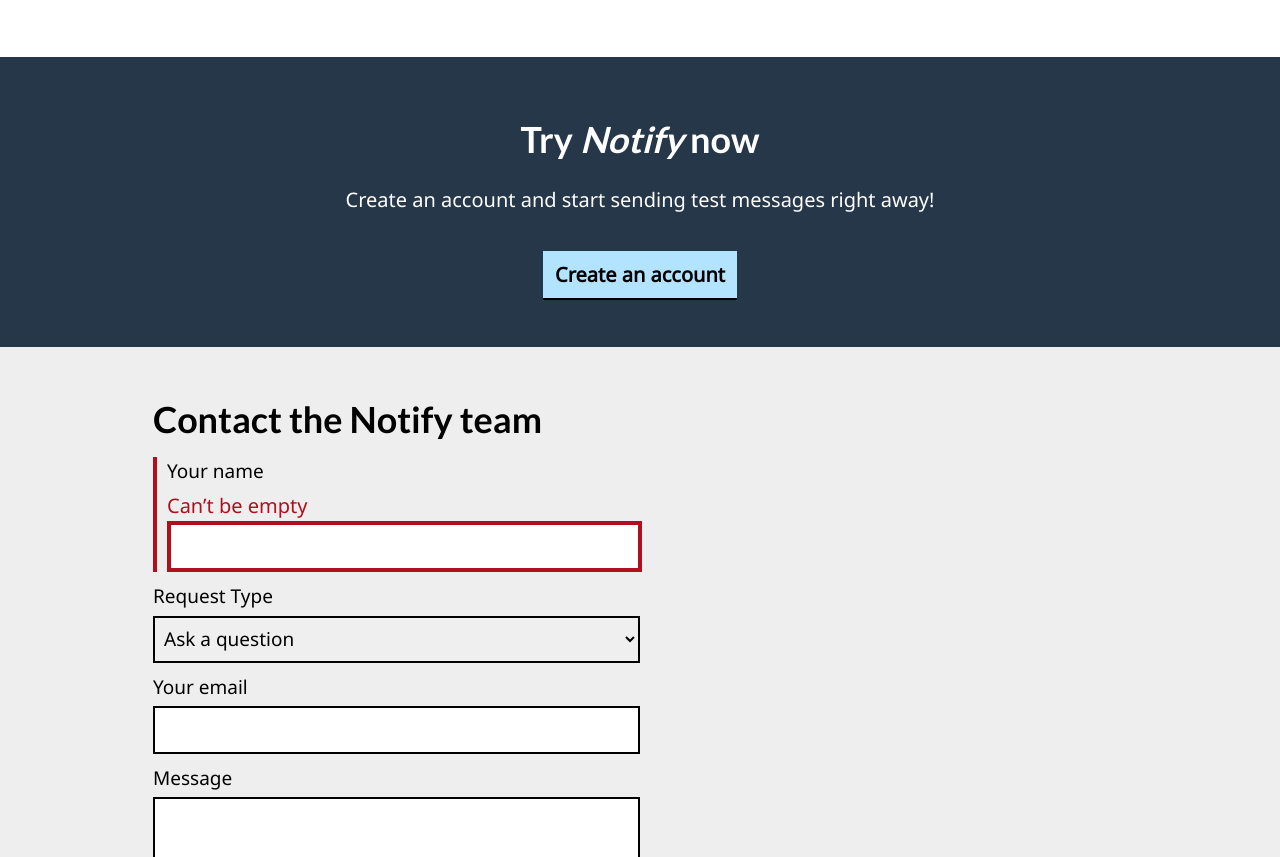
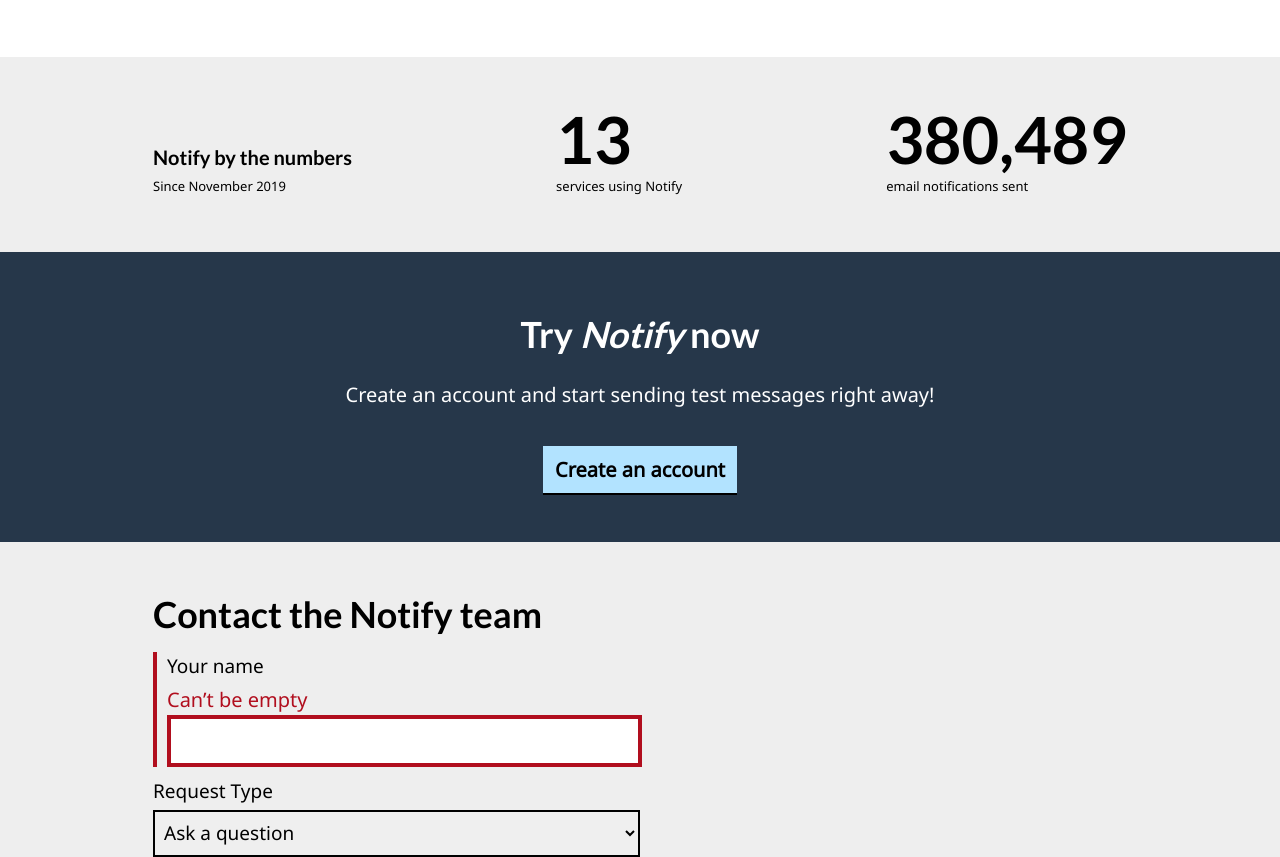
Before and after one commit to cds-snc/notification-homepage, a website built with webpack: page src/index.html in a window 1280 px wide. Shown: the part 2430-3287 px from the top of the page. Built offline with nearby package versions, Linux system fonts and the light colour scheme; files whose address does not match are found by name.

Commit message:
counter update

```diff
--- a/src/index.html
+++ b/src/index.html
@@ -436,6 +436,29 @@
     </div>
     <!-- end section 6 -->
 
+    <!-- COUNTER -->
+    <div class="bg-gray">
+      <div class="container px-10 py-20 flex justify-between">
+          <!-- Box 1-->
+          <div class="flex flex-col items-start justify-end">
+            <div class="text-base font-bold extra-tight font-sans">Notify by the numbers</div>
+            <div class="text-xs py-2">Since November 2019</div>
+          </div>
+          <!-- Box 2-->
+          <div>
+            <div class="text-xxl font-bold leading-none font-sans">13</div>
+            <div class="text-xs py-2">services using Notify</div>
+          </div>
+          <!-- Box 3-->
+          <div>
+            <div class="text-xxl font-bold leading-none font-sans">380,489</div>
+            <div class="text-xs py-2">email notifications sent</div>
+          </div>
+          <!-- end -->
+        </div>
+    </div>
+    <!-- END COUNTER -->
+
     <!-- start section 7 -->
 
     <!--
--- a/tailwind.config.js
+++ b/tailwind.config.js
@@ -7,14 +7,16 @@
       outline: "0 0 0 3px rgba(255, 191, 71, 1)"
     },
     maxWidth: {
-      "4xl": "53rem",
+      "4xl": "53rem"
     },
     fontSize: {
+      xs: "1.3rem",
       small: "1.6rem",
       smaller: "1.9rem",
       base: "2.0rem",
       lg: "3.6rem",
       xl: "3.8rem",
+      xxl: "6.5rem",
       brand: "2.6rem"
     },
     fontFamily: {
@@ -51,5 +53,10 @@
       }
     }
   },
+  extend: {
+    lineHeight: {
+      'extra-tight': '0.9',
+    }
+  },
   plugins: []
 };
```
